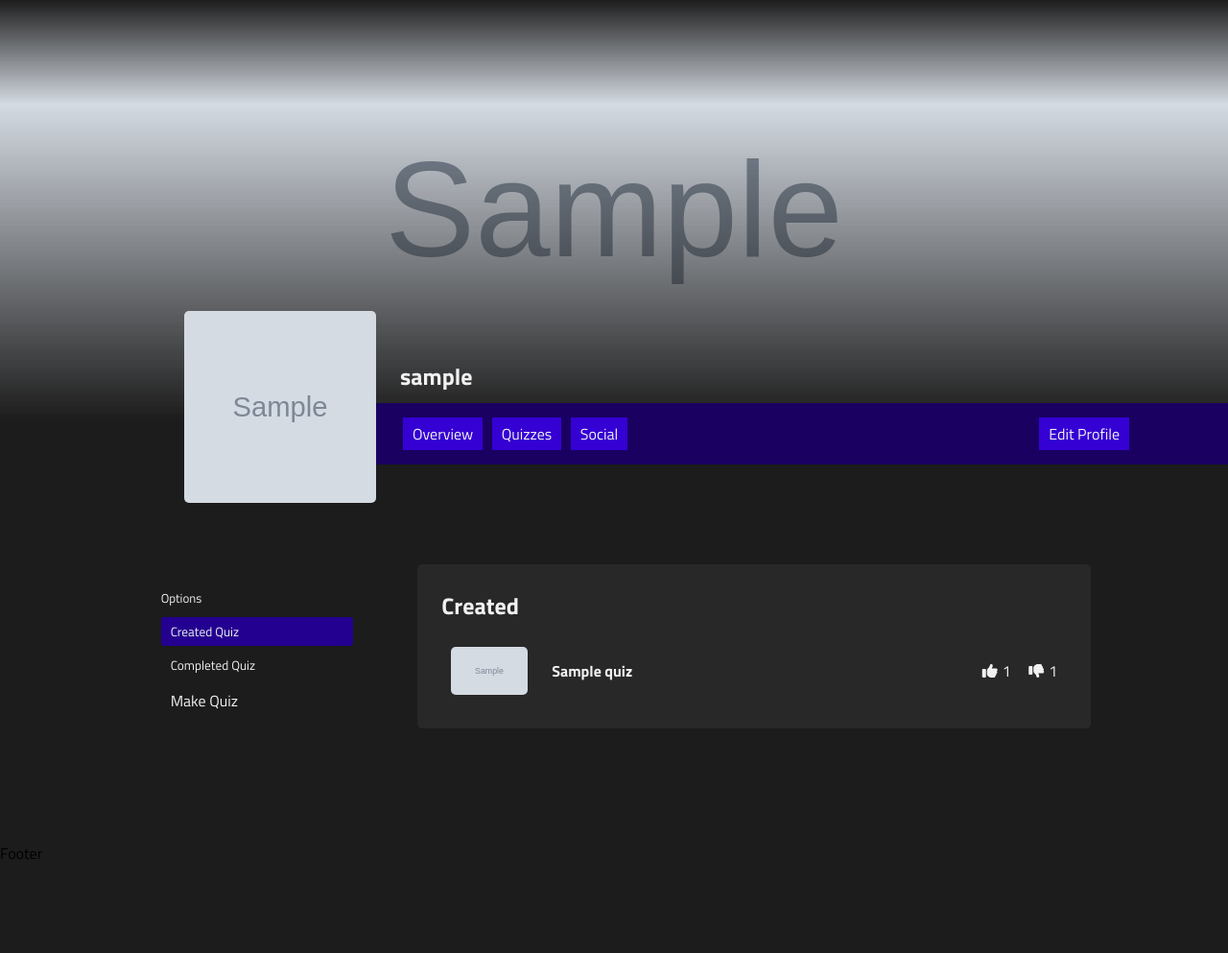
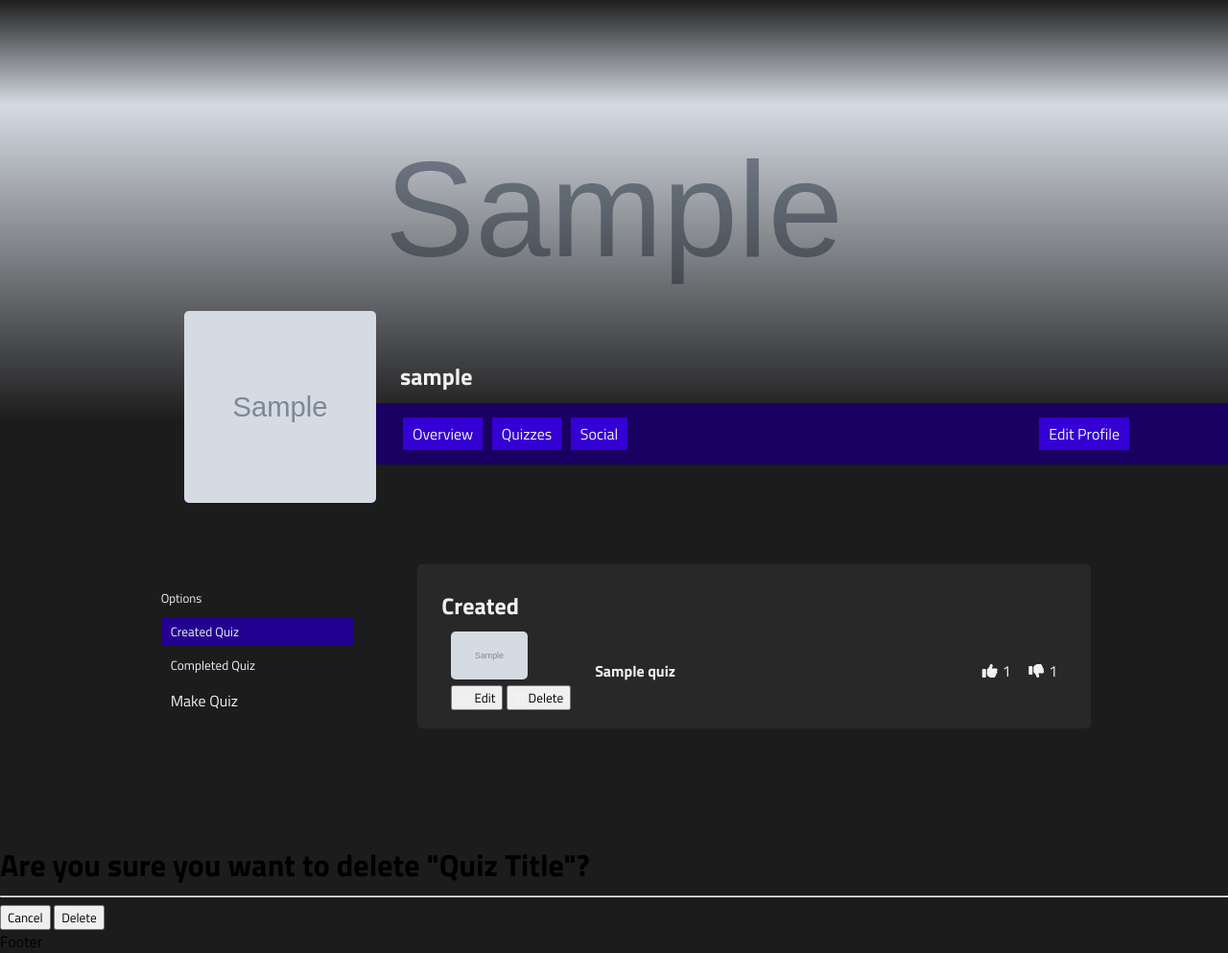
Before and after one commit to Spimy/Spuiz-old, a Django app: a page that uses Main/templates/user_quizzes.html in a window 1280 px wide. Shown: the part 76-1069 px from the top of the page at 96% size. Before the commit the page ends 971 px from the top, so only its background shows below. Run offline with Django 3.2, Linux system fonts and the light colour scheme; a user stored in the database is signed in; tables that the repository leaves empty hold one stand-in row (values such as "Sample post"); grey boxes marked "Sample" are stand-in pictures; some libraries are stand-ins or nearby versions.

Commit message:
Add dropdown in quizzes

```diff
--- a/Main/templates/user_quizzes.html
+++ b/Main/templates/user_quizzes.html
@@ -60,7 +60,18 @@
                 <h1>Created</h1>
                 {% for quiz in created_quiz %}
                 <a class="quiz" href="/{{ viewing_user.user_profile.slug }}/{{ quiz.slug }}">
+                    {% if user.is_authenticated and user == viewing_user %}
+                    <div class="dropdown-container">
+                        <img src="{{ quiz.thumbnail.url }}" alt="{{ quiz.title }}">
+                        <div class="dropdown-options">
+                            <button onclick="event.preventDefault(); editPage('/{{ viewing_user.user_profile.slug }}/{{ quiz.slug }}/edit');"><i class="fas fa-edit"></i> Edit</button>
+                            <button onclick="event.preventDefault(); showConfirmation('{{ quiz.title }}', '{{ quiz.slug }}');"><i class="fas fa-trash-alt"></i> Delete</button>
+                        </div>
+                    </div>
+                    {% else %}
                     <img src="{{ quiz.thumbnail.url }}" alt="{{ quiz.title }}">
+                    {% endif %}
+
                     <h4>{{ quiz.title }}</h4>
                     <div class="right">
                         <span><i class="fas fa-thumbs-up"></i>{{ quiz.upvotes.count }}</span>
@@ -78,7 +89,17 @@
                 <h1>Completed</h1>
                 {% for completed in completed_quiz %}
                 <a class="quiz" href="/{{ completed.quiz.author.user_profile.slug }}/{{ completed.quiz.slug }}">
-                    <img src="{{ completed.quiz.thumbnail.url }}" alt="{{ quiz.title }}">
+                    {% if user.is_authenticated and user == viewing_user and user == completed.quiz.author %}
+                    <div class="dropdown-container">
+                        <img src="{{ completed.quiz.thumbnail.url }}" alt="{{ completed.quiz.title }}">
+                        <div class="dropdown-options">
+                            <button onclick="event.preventDefault(); editPage('/{{ completed.quiz.author.user_profile.slug }}/{{ completed.quiz.slug }}/edit');"><i class="fas fa-edit"></i> Edit</button>
+                            <button onclick="event.preventDefault(); showConfirmation('{{ completed.quiz.title }}', '{{ completed.quiz.slug }}');"><i class="fas fa-trash-alt"></i> Delete</button>
+                        </div>
+                    </div>
+                    {% else %}
+                    <img src="{{ completed.quiz.thumbnail.url }}" alt="{{ completed.quiz.title }}">
+                    {% endif %}
                     <h4>{{ completed.quiz.title }}</h4>
                     <div class="right">
                         <span><i class="fas fa-star"></i>{{ completed.score }}/{{ completed.quiz.questions.count }}</span>
@@ -88,5 +109,17 @@
             {% endif %}
         </div>
     </section>
+
+    <div id="delete_confirmation">
+        <div class="card">
+            <h1>Are you sure you want to delete "Quiz Title"?</h1>
+            <hr>
+            <div class="items">
+                <button onclick="closeConfirmation()" href="">Cancel</button>
+                <button onclick="deleteQuiz()">Delete</button>
+            </div>
+        </div>
+    </div>
+
     <script src="{% static 'assets/js/user_quizzes.js' %}"></script>
 {% endblock %}
```
